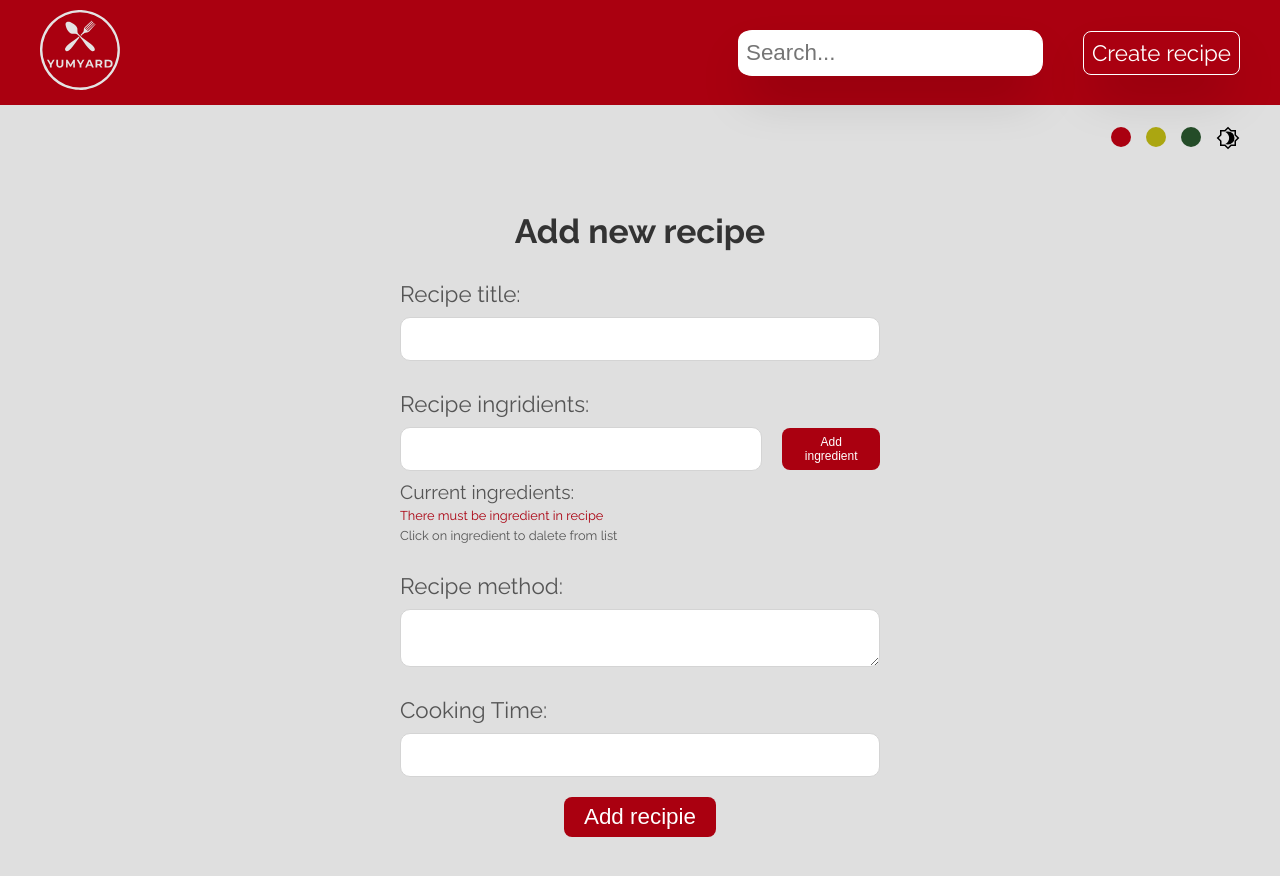
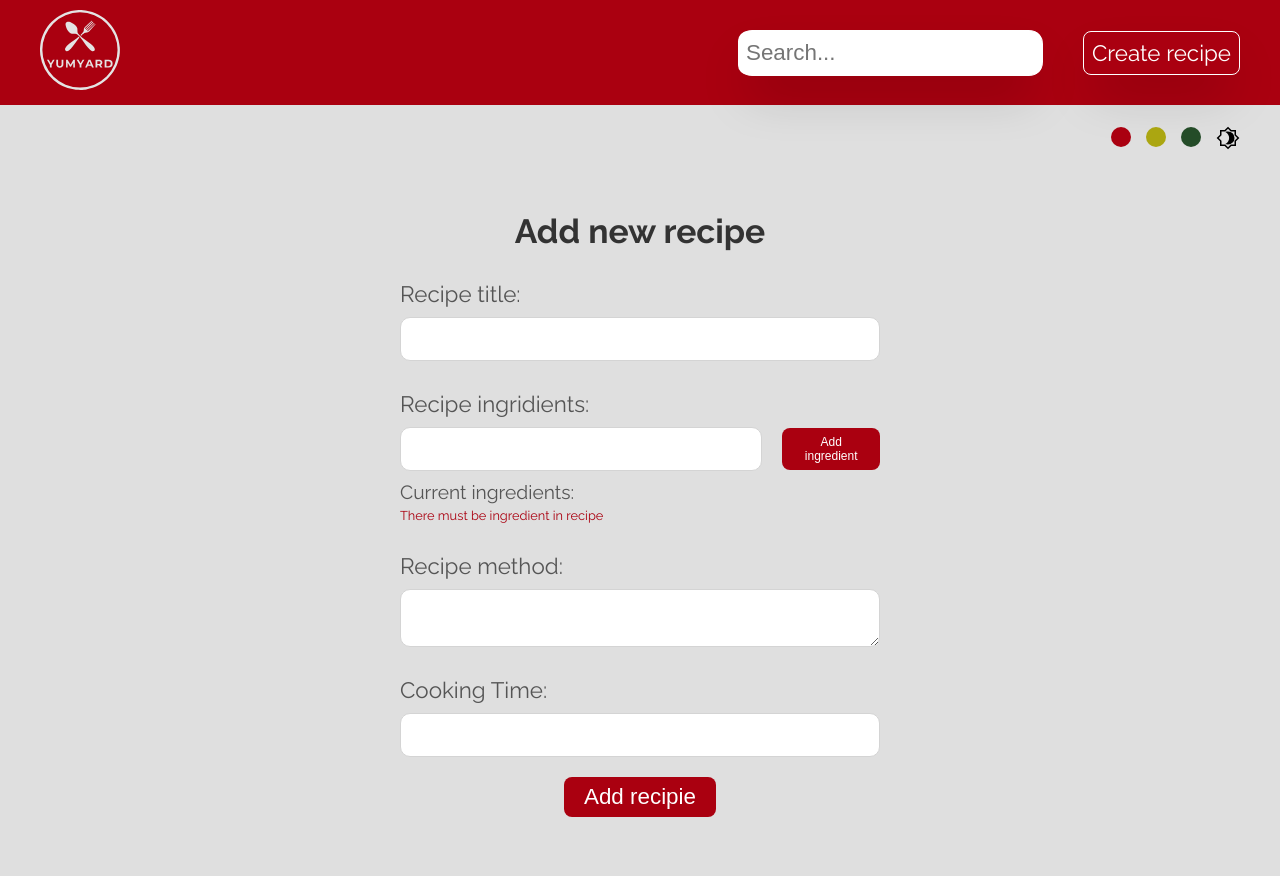
Before and after one commit to salekmichal1/cooking-recipes-app, a React (Create React App) app: page /create in a window 1280 px wide. Shown: the top 876 px of the page. Built offline with nearby package versions, Linux system fonts and the light colour scheme.

Commit message:
add recipe with no ingredients prevent

```diff
--- a/src/pages/create/Create.js
+++ b/src/pages/create/Create.js
@@ -193,9 +193,11 @@ export default function Create() {
                 There must be ingredient in recipe
               </p>
             )}
-            <p className="ingredient-tip">
-              Click on ingredient to dalete from list
-            </p>
+            {ingredients.length !== 0 && (
+              <p className="ingredient-tip">
+                Click on ingredient to dalete from list
+              </p>
+            )}
             <label>
               <span>Recipe method:</span>
               <textarea
```
